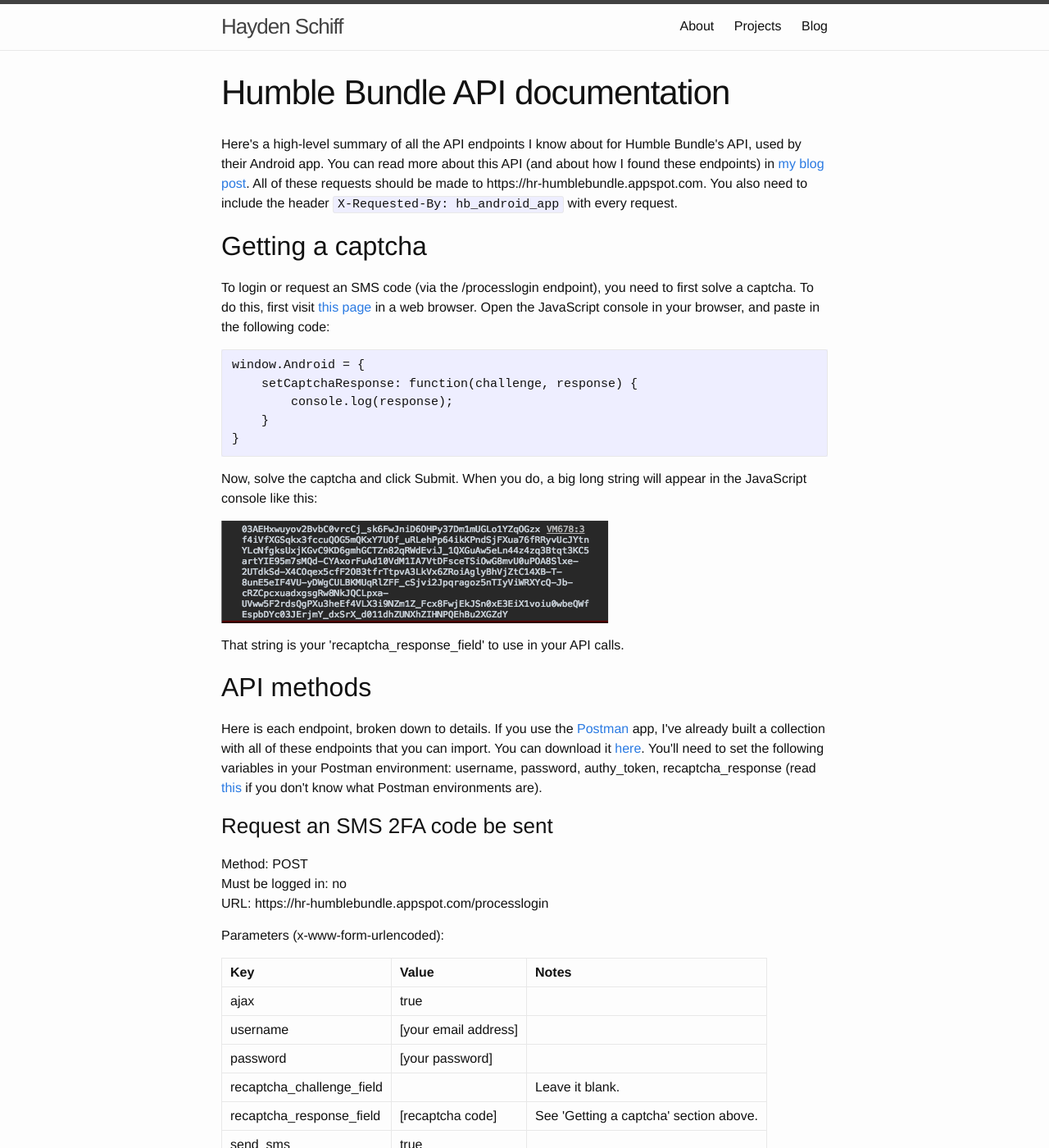
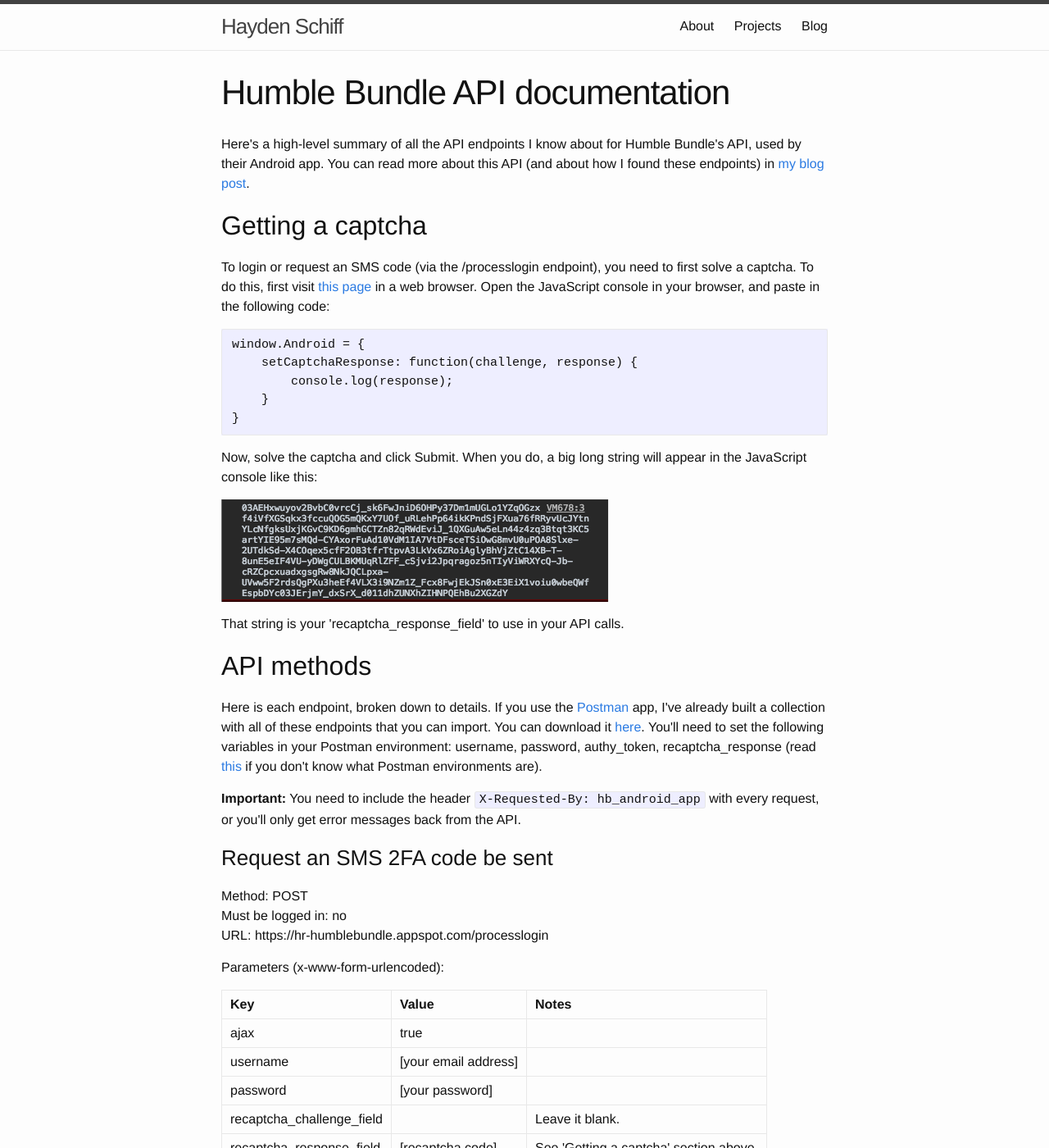
Before and after one commit to oxguy3/schiff.io, a Jekyll site: the page built from projects/humble-bundle-api.md, in a window 1280 px wide and 1400 px high. Shown: the whole window at 82% size. Built offline with Jekyll 4.4.1, drawn with Linux system fonts in a browser that asks for light colours.

Commit message:
humble bundle api docs cleanup

````diff
--- a/projects/humble-bundle-api.md
+++ b/projects/humble-bundle-api.md
@@ -3,19 +3,11 @@
 permalink: /projects/humble-bundle-api
 ---
 
-Here's a high-level summary of all the API endpoints I know about for Humble
-Bundle's API, used by their Android app. You can read more about this API (and
-about how I found these endpoints) in
-[my blog post]({{ site.url }}/blog/2017/07/21/reverse-engineering-humble-bundle-api.html).
-All of these requests should be made to https://hr-humblebundle.appspot.com. You
-also need to include the header `X-Requested-By: hb_android_app` with every
-request.
+Here's a high-level summary of all the API endpoints I know about for Humble Bundle's API, used by their Android app. You can read more about this API (and about how I found these endpoints) in [my blog post]({{ site.url }}/blog/2017/07/21/reverse-engineering-humble-bundle-api.html).
+
 
 ## Getting a captcha
-To login or request an SMS code (via the /processlogin endpoint), you need to
-first solve a captcha. To do this, first visit
-[this page](https://hr-humblebundle.appspot.com/user/captcha) in a web browser.
-Open the JavaScript console in your browser, and paste in the following code:
+To login or request an SMS code (via the /processlogin endpoint), you need to first solve a captcha. To do this, first visit [this page](https://hr-humblebundle.appspot.com/user/captcha) in a web browser. Open the JavaScript console in your browser, and paste in the following code:
 ```
 window.Android = {
     setCaptchaResponse: function(challenge, response) {
@@ -23,8 +15,7 @@
     }
 }
 ```
-Now, solve the captcha and click Submit. When you do, a big long string will
-appear in the JavaScript console like this:
+Now, solve the captcha and click Submit. When you do, a big long string will appear in the JavaScript console like this:
 
 ![Humble Bundle captcha]({{ site.url }}/assets/humble-bundle-api/screenshot-captcha-logged.png)
 
@@ -32,14 +23,9 @@
 
 ## API methods
 
-Here is each endpoint, broken down to details. If you use the
-[Postman](https://www.getpostman.com/) app, I've already built a collection with
-all of these endpoints that you can import. You can download it
-[here]({{ site.url }}/assets/humble-bundle-api/humble-bundle.postman_collection.json).
-You'll need to set the following variables in your Postman environment:
-username, password, authy_token, recaptcha_response
-(read [this](https://www.getpostman.com/docs/postman/environments_and_globals/manage_environments)
-if you don't know what Postman environments are).
+Here is each endpoint, broken down to details. If you use the [Postman](https://www.getpostman.com/) app, I've already built a collection with all of these endpoints that you can import. You can download it [here]({{ site.url }}/assets/humble-bundle-api/humble-bundle.postman_collection.json). You'll need to set the following variables in your Postman environment: username, password, authy_token, recaptcha_response (read [this](https://www.getpostman.com/docs/postman/environments_and_globals/manage_environments) if you don't know what Postman environments are).
+
+**Important:** You need to include the header `X-Requested-By: hb_android_app` with every request, or you'll only get error messages back from the API.
 
 ### Request an SMS 2FA code be sent
 Method: POST
@@ -104,8 +90,7 @@
 Must be logged in: yes
 URL: https://hr-humblebundle.appspot.com/api/v1/order/{gamekey}
 
-Replace `{gamekey}` with a gamekey, which you can get from the 'get orders list'
-API endpoint.
+Replace `{gamekey}` with a gamekey, which you can get from the 'get orders list' API endpoint.
 
 Example response:
 ```
````
